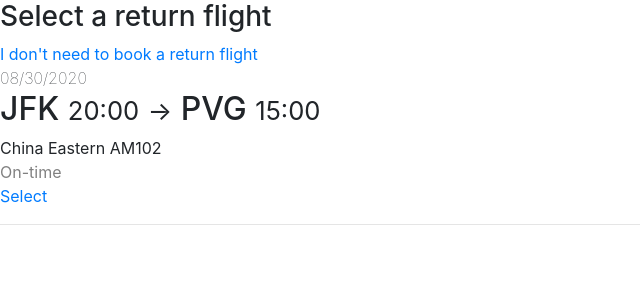
After one commit to AlpacaMax/Plane_Ticket_Booking_System, a Flask app: a page that uses app/templates/layout.html in a window 1280 px wide. The commit adds this page. Shown: the top 300 px of the page, without its empty margins (0-640 px from the left). Run offline with Flask 2, Linux system fonts and the light colour scheme; data comes from the database, SQL or seed files in the repository; some libraries are stand-ins or nearby versions.

Commit message:
Completed one-way and round-trip search function

```diff
--- a/app/routes.py
+++ b/app/routes.py
@@ -1,28 +1,12 @@
 import datetime
-from flask import render_template, request, url_for, flash
+from flask import render_template, request, url_for, flash, redirect
+from markupsafe import escape
 from app.models import *
 from app import app, db, bcrypt
 from app.forms import FilterForm
+from sqlalchemy.orm import aliased
 
-
-@app.route("/", methods=["GET"])
-def home():
-    form = FilterForm(request.args)
-
-    airports = Airport.query.order_by(Airport.city).all()
-    choices = [("any", "Any")]\
-              + [(airport.name, "%s/%s" % (airport.city, airport.name))
-                 for airport in airports]
-
-    form.source_city_airport.choices = choices
-    form.dest_city_airport.choices = choices
-
-    flights = Flight.query.filter(
-        Flight.depart_datetime >= datetime.datetime.today()
-    ).order_by(Flight.depart_datetime)
-
-    form.validate()
-
+def filter_form_processor(form, flights):
     if (form.same_airports()):
         form.source_city_airport.data = "any"
         form.dest_city_airport.data = "any"
@@ -43,4 +27,90 @@ def home():
             flights = flights.filter(Flight.depart_datetime >= depart_date)
             flights = flights.filter(Flight.depart_datetime < next_day)
 
-    return render_template("home.html", flights=flights.all(), form=form)
+    return flights
+
+
+@app.route("/", methods=["GET"])
+def home():
+    form = FilterForm(request.args)
+
+    airports = Airport.query.order_by(Airport.city).all()
+    choices = [("any", "Any")]\
+              + [(airport.name, "%s/%s" % (airport.city, airport.name))
+                 for airport in airports]
+
+    form.source_city_airport.choices = choices
+    form.dest_city_airport.choices = choices
+
+    flights = Flight.query.filter(
+        Flight.depart_datetime >= datetime.datetime.today()
+    ).order_by(Flight.depart_datetime)
+
+    # form.validate()
+
+    flights = filter_form_processor(form, flights)
+
+    return render_template("home.html",
+                           flights=flights.all(),
+                           form=form,
+                           template_for_select="select_for_home.html")
+
+@app.route("/returnTrip", methods=["GET"])
+def return_trip_choosing():
+    depart_flight_num = escape(request.args.get("depart_flight_num"))
+    depart_datetime = datetime.datetime.fromisoformat(request.args.get("depart_datetime"))
+    depart_airline_name = escape(request.args.get("depart_airline_name"))
+
+    depart_flight = Flight.query.filter(
+                        Flight.flight_num == depart_flight_num,
+                        Flight.depart_datetime == depart_datetime,
+                        Flight.airline_name == depart_airline_name
+                    ).first()
+
+    if (depart_flight is None):
+        flash(f"Departure flight doesn't exist. Please choose an existing flight.")
+        return redirect(url_for("home"))
+
+    # form = FilterForm(request.args)
+
+    depart_city = Airport.query.filter(Airport.name == depart_flight.depart_airport).first().city
+    arrival_city = Airport.query.filter(Airport.name == depart_flight.arrival_airport).first().city
+
+    return_depart_city = arrival_city
+    return_arrival_city = depart_city
+
+    # depart_airports = Airport.query.filter_by(city=return_depart_city).all()
+    # arrival_airports = Airport.query.filter_by(city=return_arrival_city).all()
+
+    # depart_airport_choices = [("any", "Any")] + [
+    #     (airport.name, "%s/%s" % (airport.city, airport.name)) for airport in depart_airports
+    # ]
+    # arrival_airport_choices = [("any", "Any")] + [
+    #     (airport.name, "%s/%s" % (airport.city, airport.name)) for airport in arrival_airports
+    # ]
+
+    # form.source_city_airport.choices = depart_airport_choices
+    # form.dest_city_airport.choices = arrival_airport_choices
+
+    all_airports_A = aliased(Airport)
+    all_airports_B = aliased(Airport)
+
+    flights = Flight.query.\
+              join(all_airports_A, Flight.depart_airport==all_airports_A.name).\
+              join(all_airports_B, Flight.arrival_airport==all_airports_B.name).\
+              filter(all_airports_A.city == return_depart_city).\
+              filter(all_airports_B.city == return_arrival_city).\
+              filter(Flight.depart_datetime > depart_flight.arrival_datetime).all()
+
+    # flights = filter_form_processor(form, flights)
+
+    return render_template("return_trip_select.html",
+                           flights = flights,
+                           template_for_select = "select_for_return_trip.html",
+                           depart_flight_num = depart_flight_num,
+                           depart_datetime = depart_datetime,
+                           depart_airline_name = depart_airline_name)
+
+@app.route("/summary_of_trip", methods=["GET"])
+def view_selected_flights():
+    return request.args
--- /dev/null
+++ b/app/templates/flight_list.html
@@ -0,0 +1,25 @@
+{% if not flights %}
+<div class="alert alert-warning">
+    <span style="font-style:italic;font-weight:lighter;">
+        No flight matches your filter options!
+    </span>
+</div>
+{% endif %}
+
+{% for flight in flights %}
+    <div>
+        <span style="font-weight:lighter">{{ flight.depart_datetime.strftime("%m/%d/%Y") }}</span><br>
+        <h2>
+            {{ flight.depart_airport }}
+            <small>{{ flight.depart_datetime.strftime("%H:%M") }}</small>
+            <small>-></small>
+            {{ flight.arrival_airport }}
+            <small>{{ flight.arrival_datetime.strftime("%H:%M") }}</small>
+        </h2>
+        <span>{{ flight.airline_name }} {{ flight.airplane_id }}</span><br>
+        <span style="color:gray">{{ flight.status }}</span><br>
+
+        {% include template_for_select %}
+    </div>
+    <hr>
+{% endfor %}
--- /dev/null
+++ b/app/templates/layout.html
@@ -0,0 +1,24 @@
+<!DOCTYPE html>
+<html lang="en">
+<head>
+    <meta charset="UTF-8">
+    <meta name="viewport" content="width=device-width, initial-scale=1.0">
+
+    <link rel="stylesheet" href="https://stackpath.bootstrapcdn.com/bootstrap/4.4.1/css/bootstrap.min.css" integrity="sha384-Vkoo8x4CGsO3+Hhxv8T/Q5PaXtkKtu6ug5TOeNV6gBiFeWPGFN9MuhOf23Q9Ifjh" crossorigin="anonymous">
+
+    <title>Ticket Booking</title>
+</head>
+<body>
+    {% with messages = get_flashed_messages() %}
+        {% if messages %}
+            {% for message in messages %}
+                <div class="alert alert-warning">
+                    {{ message }}
+                </div>
+            {% endfor %}
+        {% endif %}
+    {% endwith %}
+
+    {% block content %}{% endblock %}
+</body>
+</html>
--- /dev/null
+++ b/app/templates/return_trip_select.html
@@ -0,0 +1,12 @@
+{% extends "layout.html" %}
+
+{% block content %}
+    <h3>Select a return flight</h3>
+    <a href="{{ url_for('view_selected_flights',
+                        depart_flight_num=depart_flight_num,
+                        depart_datetime=depart_datetime,
+                        depart_airline_name=depart_airline_name) }}">
+        I don't need to book a return flight
+    </a>
+    {% include "flight_list.html" %}
+{% endblock content %}
--- /dev/null
+++ b/app/templates/select_for_home.html
@@ -0,0 +1,6 @@
+<a href="{{ url_for('return_trip_choosing',
+                    depart_flight_num=flight.flight_num,
+                    depart_datetime=flight.depart_datetime,
+                    depart_airline_name=flight.airline_name) }}">
+    Select
+</a>
--- /dev/null
+++ b/app/templates/select_for_return_trip.html
@@ -0,0 +1,9 @@
+<a href="{{ url_for('view_selected_flights',
+                    depart_flight_num=depart_flight_num,
+                    depart_datetime=depart_datetime,
+                    depart_airline_name=depart_airline_name,
+                    return_flight_num=flight.flight_num,
+                    return_datetime=flight.depart_datetime,
+                    return_airline_name=flight.airline_name) }}">
+    Select
+</a>
```
Also changed, not shown: app/templates/flight_filter.html (added, +17 -0 lines), app/templates/home.html (+5 -62 lines).
